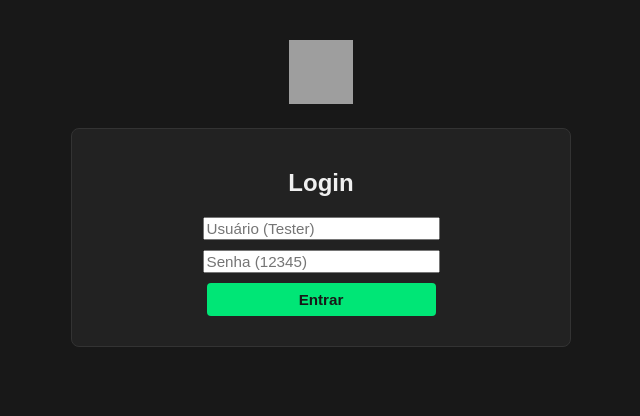
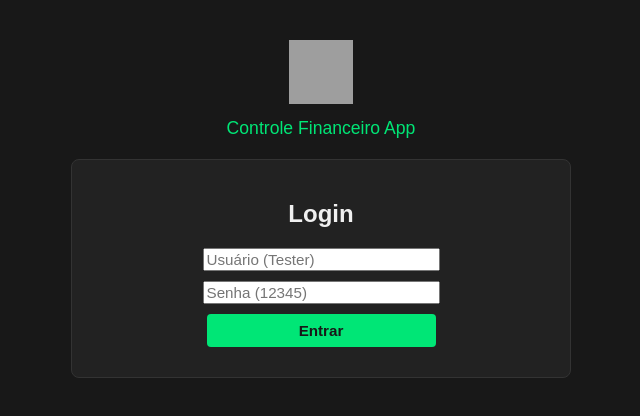
Before and after one commit to Gdagostin/my-software-project, a website: page web/login.html in a window 1280 px wide. Shown: the whole page, without its empty margins (319-959 px from the left). Drawn offline with Linux system fonts and the light colour scheme; grey boxes are pictures that could not be loaded.

Commit message:
Adicionando Pipeline e ajustando descrição do App

```diff
--- a/web/login.html
+++ b/web/login.html
@@ -17,6 +17,7 @@
 <div class="container">
     <div style="text-align:center; margin-bottom:20px;">
         <img src="https://cdn-icons-png.flaticon.com/128/3040/3040978.png" alt="Logo Finanças" style="width:64px; height:64px;">
+        <div style="margin-top:10px; font-size:1.1em; color:#00e676;">Controle Financeiro App</div>
     </div>
     <div class="login" id="loginBox">
         <h2>Login</h2>
```
Also changed, not shown: tests/functional/cypress/reports/html/index.html (+1 -1 lines), .github/copilot-instructions.md (deleted), .github/workflows/ci.yml (added), tests/functional/cypress/reports/html/screenshots/web/login.cy.js/Login -- Login com credenciais válidas (failed).png (deleted), tests/functional/cypress/screenshots/web/login.cy.js/Login -- Login com credenciais válidas (failed).png (deleted).
